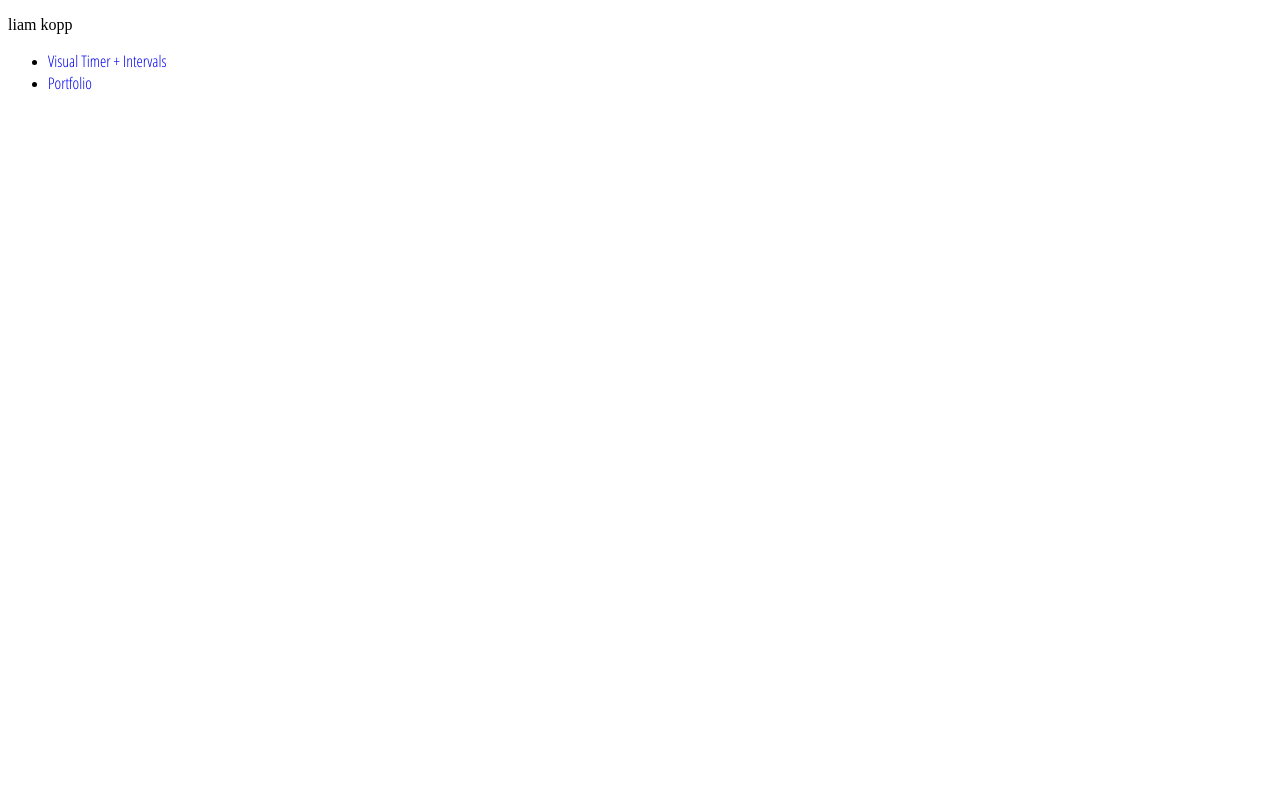
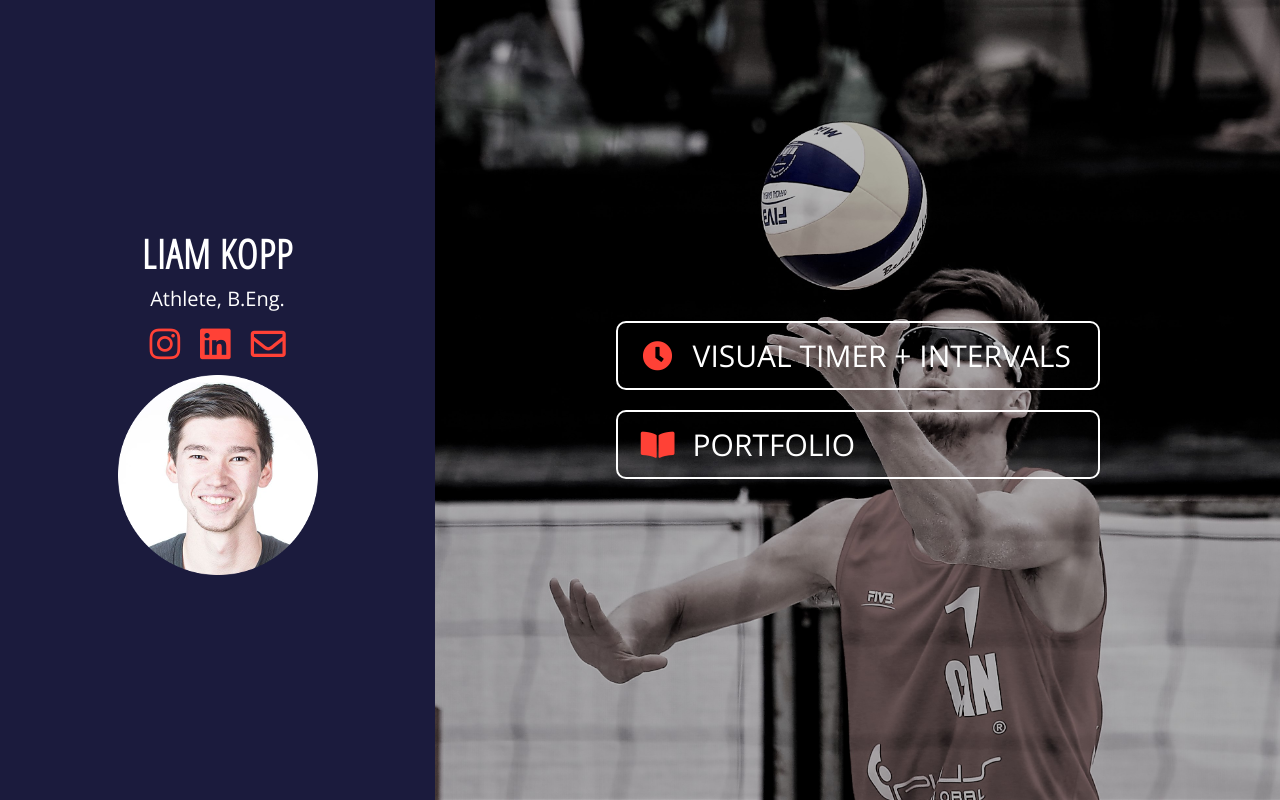
Before and after one commit to liamkopp/liamkopp.github.io, a plain HTML site: page index.html in a window 1280 px wide. Drawn offline with nearby package versions, Linux system fonts and the light colour scheme.

Commit message:
version 1
visual countdown, portfolio tabs

```diff
--- a/index.html
+++ b/index.html
@@ -3,12 +3,32 @@
 	<head>
 		<link href="https://fonts.googleapis.com/css?family=Open+Sans+Condensed:300" rel="stylesheet">
 		<link href="style.css" rel="stylesheet">
+		 <link rel="stylesheet" href="https://use.fontawesome.com/releases/v5.0.13/css/all.css" integrity="sha384-DNOHZ68U8hZfKXOrtjWvjxusGo9WQnrNx2sqG0tfsghAvtVlRW3tvkXWZh58N9jp" crossorigin="anonymous">
+		 <link href="https://fonts.googleapis.com/css?family=Open+Sans:300" rel="stylesheet">
+		 <link rel="stylesheet" href="https://cdnjs.cloudflare.com/ajax/libs/animate.css/3.5.2/animate.min.css">
 	</head>
 	<body>
-		<p>liam kopp</p>
-		<ul>
-			<li><a href="https://liamkopp.github.io/visual-countdown-intervals/">Visual Timer + Intervals</a></li>
-			<li><a href="https://liamkopp.github.io/portfolio.pdf">Portfolio</a></li>
-		</ul>
+		<div id="header">
+			<div id="title">LIAM KOPP</div>
+			<div class="description">Athlete, B.Eng.</div>
+			<div>
+				<a href="https://www.instagram.com/liamkopp/"><i class="fab fa-instagram"></i></a>
+				<a href="https://www.linkedin.com/in/liam-kopp-45855791/"><i class="fab fa-linkedin"></i></a>
+				<a href="mailto:liam.r.kopp@gmail.com"><i class="far fa-envelope"></i></a>
+			</div>
+			<div id="imgdiv">
+				<img src="nt-pic.png" width="200px" height="200px">
+			</div>
+		</div>
+		<div id="body">
+			<a id="timer" href="https://liamkopp.github.io/visual-countdown-intervals/">
+				<div class="icon"><i class="fas fa-clock"></i></div>
+				<div class="icondesc">VISUAL TIMER + INTERVALS</div>
+			</a>
+			<a id="portfolio" href="https://liamkopp.github.io/portfolio.pdf">
+				<div class="icon"><i class="fas fa-book-open"></i></div>
+				<div class="icondesc">PORTFOLIO</div>
+			</a>
+		</div>
 	</body>
 </html>
--- a/style.css
+++ b/style.css
@@ -1,10 +1,126 @@
-a {
+html {
+	width: 100%;
+	height: 100%;
+
+}
+body {
+	margin: 0px;
+	display: flex;
+	flex-wrap: wrap;
+	/*flex-direction: column;*/
+	width: 100%;
+	height: 100%
+}
+#header a {
+
+}
+#body a {
 	font-family: "Open Sans Condensed", sans-serif;
 	text-decoration: none;
+	color: white;
+	transition: background-color 0.5s ease, border 0.5s ease;
 }
+#body a:hover {
+	border: 2px solid #ff4136;
+	background-color: #ff4136;
+}
+
+#body a:hover i {
+	color: white;
+}
+#body i {
+	transition: color 0.5s ease;
+}
+
 a:visited {
-	color: black;
+	color: white;
 }
 a:hover {
-	text-decoration: underline;
+	text-decoration: none;
 }
+
+#title {
+	font-size: 40px;
+	font-weight: 700;
+	letter-spacing: 1px;
+}
+.description {
+	font-family: "Open Sans", sans-serif;
+	font-size: 20px;
+}
+#header {
+	background-color: #1B1B3D;
+	color: white;
+
+	font-family: "Open Sans Condensed", sans-serif;
+	font-size: 35px;
+	display: flex;
+	justify-content: center;
+	flex-direction: column;
+	flex-basis: 320px;
+	flex-grow: 1;
+}
+#header > div {
+	display: flex;
+	justify-content: center;
+	margin: 2px 5px 2px 5px;
+}
+#header i {
+	margin: 10px;
+	color: #ff4136;
+}
+#body {
+	display: flex;
+	flex-direction: column;
+	flex-basis: 500px;
+	flex-grow: 3;
+	background-image: url("pic.jpg");
+	background-size: cover;
+	background-position: center center;
+	background-repeat: no-repeat;
+	justify-content: center;
+	align-items: center;
+}
+#body > a {
+	display: flex;
+	/*justify-content: center;*/
+	align-items: center;
+	height: 35px;
+	font-size: 30px;
+	width: 450px;
+	border: 2px white solid;
+	border-radius: 10px;
+	margin: 10px;
+	padding: 15px;
+	color: white;
+	/*background-color: rgba(255,255,255,0.7);*/
+}
+#timer {
+	display: flex;
+}
+.icon {
+	display: flex;
+	align-items: center;
+	justify-content: center;
+	width: 50px;
+	color: #ff4136;
+
+}
+.icondesc {
+	flex: 1;
+	display: flex;
+	margin-left: 10px;
+	font-family: "Open Sans", sans-serif;
+	/*justify-content: center;*/
+}
+
+
+
+@media (max-width: 500px) {
+	#body > a {
+		width: 300px;
+	}
+	#body .icondesc {
+		font-size: 19px;
+	}
+}
```
Also changed, not shown: nt-pic.png (added), pic.jpg (added).
